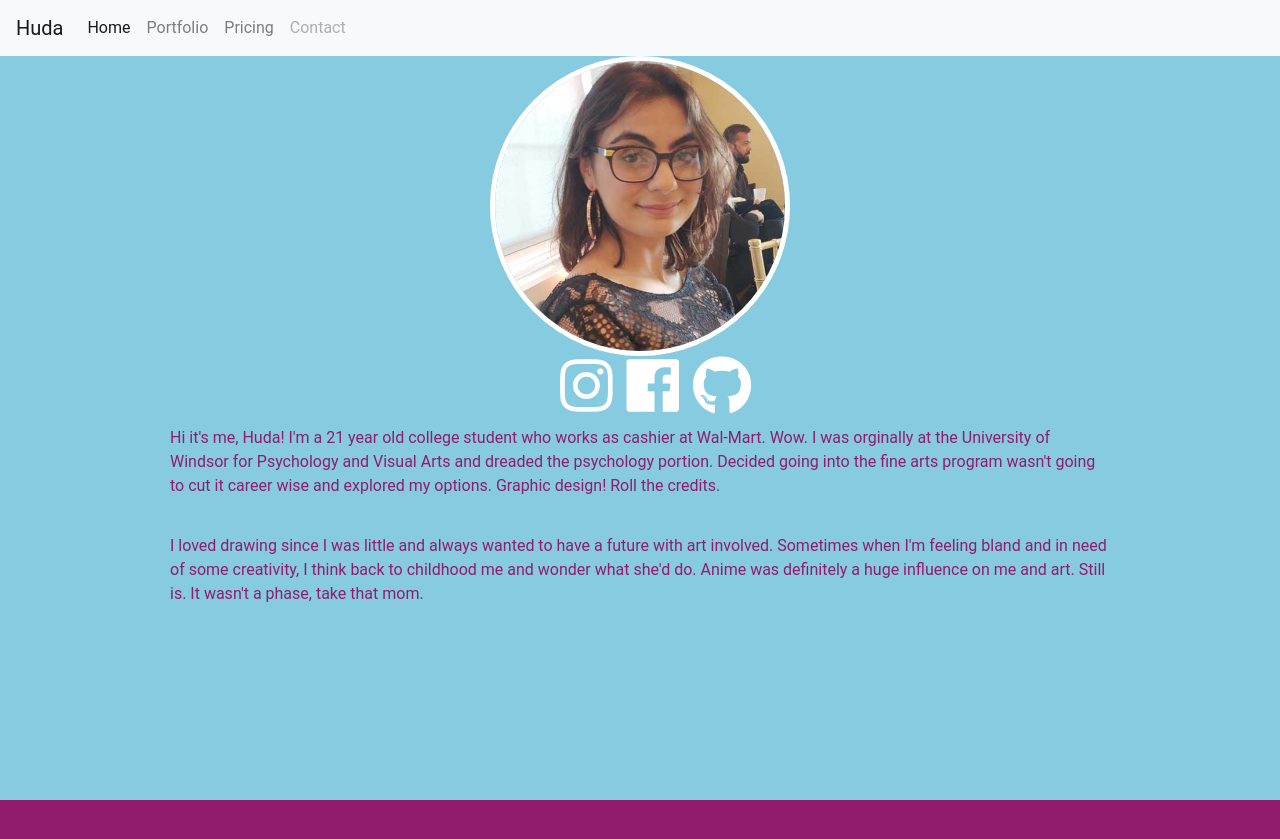
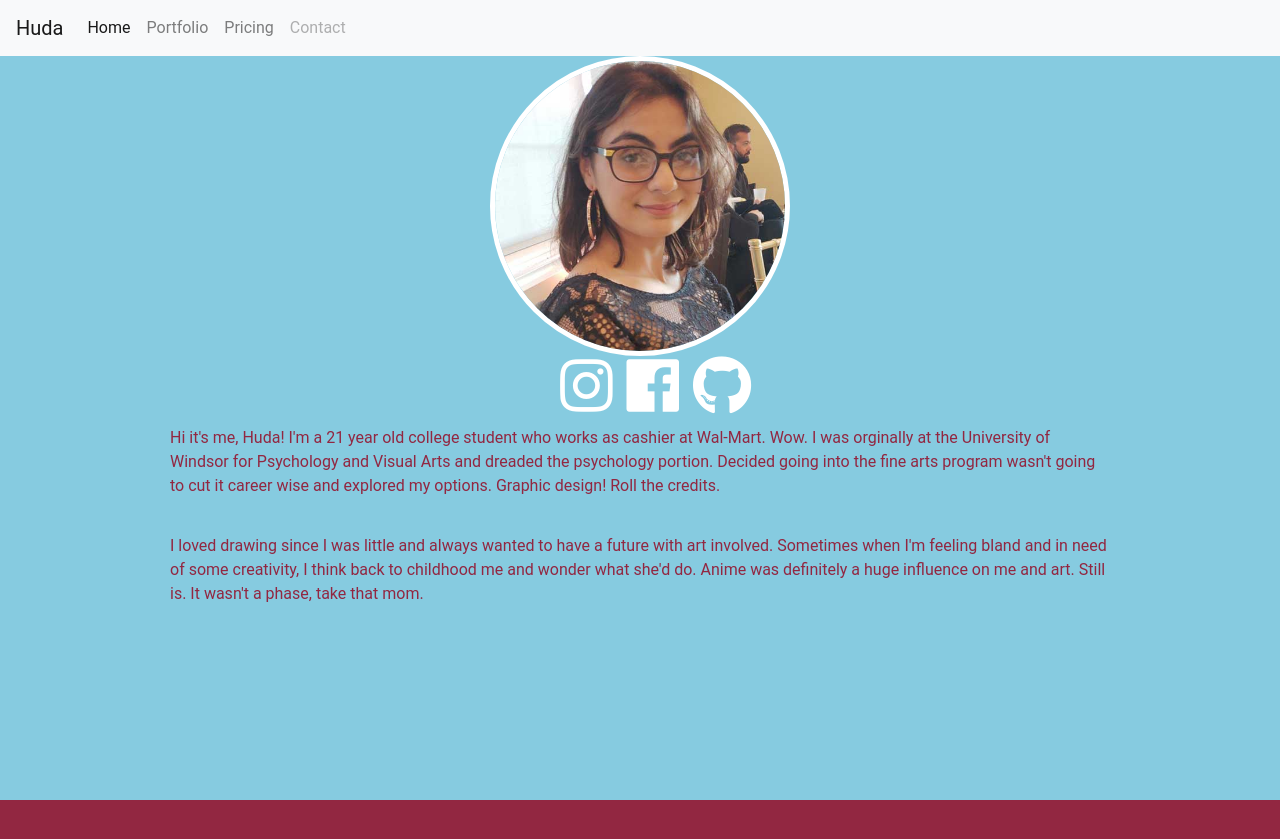
Before and after one commit to yodard/mysite, a Jekyll site: the page built from index.html, in a window 1280 px wide. Shown: the top 839 px of the page. Built offline with Jekyll 4.4.1, drawn with Linux system fonts in a browser that asks for light colours; nearby versions of some CDN libraries.

Commit message:
Update main.css

```diff
--- a/assets/css/main.css
+++ b/assets/css/main.css
@@ -9,7 +9,7 @@ body,html {
      color:white;
 
     }
-.grey-copy{ color: rgb(145, 28, 109);
+.grey-copy{ color: #922741;
 
     }
 li{color: rgb(34, 80, 94)}
@@ -51,5 +51,5 @@ ul.icons > li {
     position:fixed;
     bottom:0;
     min-height:100px;
-    background-color: rgb(145, 28, 109);
+    background-color: #922741;
 }
```
